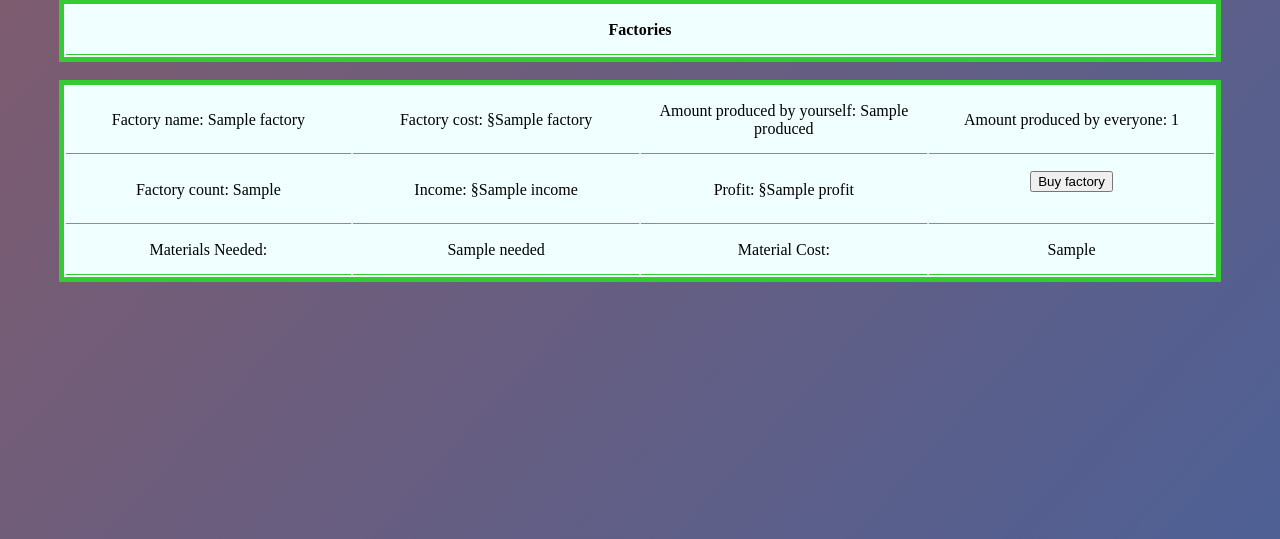
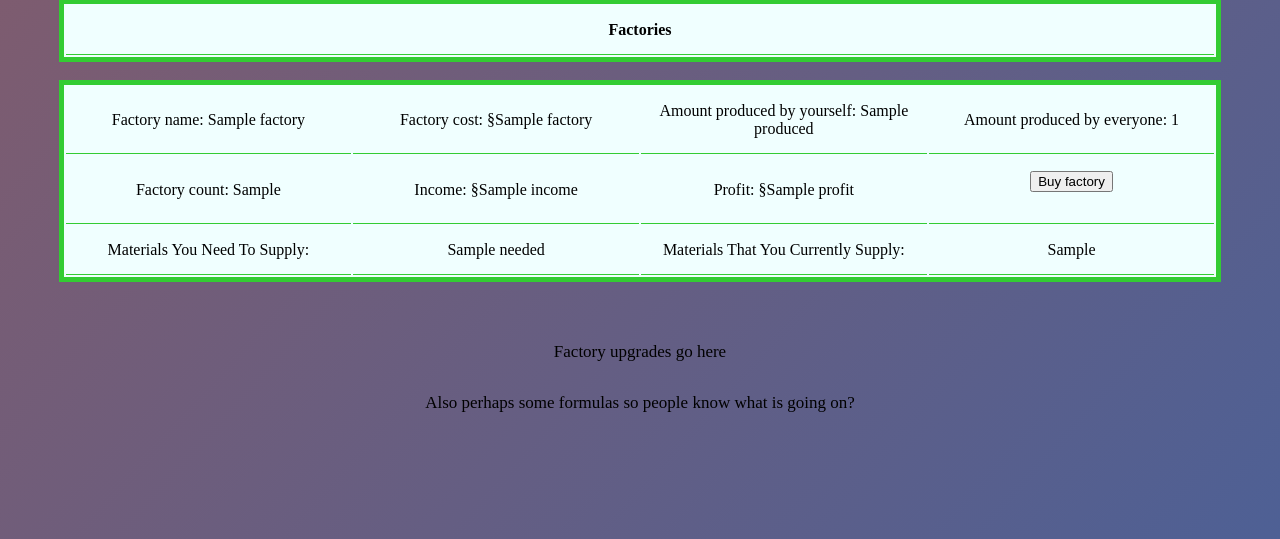
Before and after one commit to gyndlf/galactic-builder, a Flask app: template templates/factories.html in a window 1280 px wide. Shown: the part 261-800 px from the top of the page. Run offline with Flask 2, Linux system fonts and the light colour scheme; the template is opened without the code that fills it: most values are stand-ins (such as "Sample title", 1, 10 or a date in 2020); some libraries are stand-ins or nearby versions.

Commit message:
Touched up html wording

```diff
--- a/templates/factories.html
+++ b/templates/factories.html
@@ -24,9 +24,9 @@
     </form></td>
     </tr>
 	<tr>
-	<td>Materials Needed:  </td>
+	<td>Materials You Need To Supply:  </td>
 	<td>{{ formulas[factory]['needed'] }}</td>
-    <td>Material Cost:</td>
+    <td>Materials That You Currently Supply:</td>
     <td>{{ formulas[factory]['materialsMade'] }}</td>
 	</tr>
     </table>
@@ -34,4 +34,7 @@
     <br>
     {% endfor %}
 
+<p>Factory upgrades go here</p>
+<p>Also perhaps some formulas so people know what is going on?</p>
+
 {% endblock %}
--- a/templates/mines.html
+++ b/templates/mines.html
@@ -26,4 +26,7 @@
 
     {% endfor %}
 
+<p>Mine upgrades here</p>
+<p>Also perhaps some formulas so people know what is going on?</p>
+
 {% endblock %}
```
Also changed, not shown: 1 other file.
